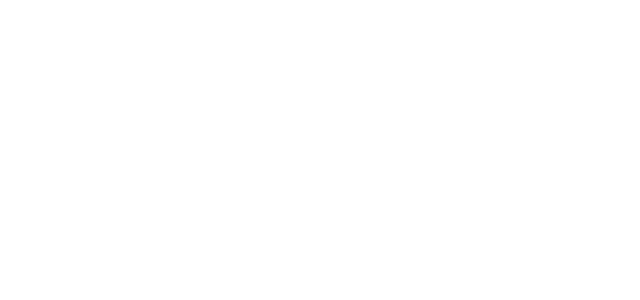
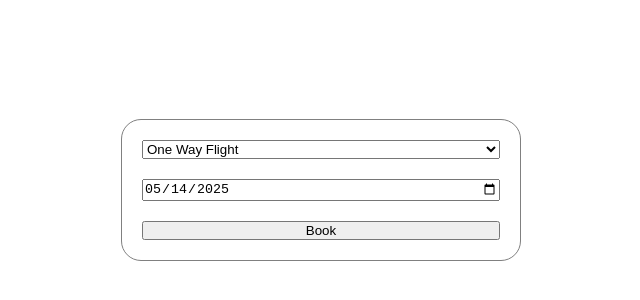
Before and after one commit to Sandeep96Shah/machineCoding, a React (Create React App) app: page /book-flight in a window 1280 px wide. Before the commit this address had no page. Shown: the part 210-510 px from the top of the page, without its empty margins (319-959 px from the left). Built offline with nearby package versions, Linux system fonts and the light colour scheme.

Commit message:
Book Flight (#29)

```diff
--- a/src/App.js
+++ b/src/App.js
@@ -29,6 +29,7 @@
 import GoogleSearch from "./components/GoogleSearch";
 import Accordian from "./components/Accordian";
 import ContactForm from "./components/ContactFrom";
+import BookFlight from "./components/BookFlight";
 
 function App() {
   return (
@@ -66,6 +67,7 @@
         <Route path="google-search" element={<GoogleSearch />} />
         <Route path="accordian" element={<Accordian />} />
         <Route path="contact-form" element={<ContactForm />} />
+        <Route path="book-flight" element={<BookFlight />} />
       </Routes>
 
     </div>
--- /dev/null
+++ b/src/components/BookFlight/bookFlight.css
@@ -0,0 +1,17 @@
+.book-flight-container {
+    height: 100vh;
+    width: 100vw;
+    display: flex;
+    align-items: center;
+    justify-content: center;
+}
+
+.book-flight-form-container {
+    width: 400px;
+    border: 1px solid grey;
+    border-radius: 20px;
+    display: flex;
+    flex-direction: column;
+    gap: 20px;
+    padding: 20px;
+}
--- /dev/null
+++ b/src/components/BookFlight/index.jsx
@@ -0,0 +1,66 @@
+import React, { useState } from "react";
+import './bookFlight.css';
+
+const formatDate = (date) => {
+  const year = date.getFullYear();
+  const month = (date.getMonth() + 1).toString().padStart(2, "0");
+  const day = date.getDate().toString().padStart(2, "0");
+  return [year, month, day].join("-");
+};
+
+const TOADY = formatDate(new Date());
+const DAY_IN_SECONDS = 24 * 60 * 60 * 1000;
+
+const BookFlight = () => {
+  const [oneWayFlight, setOneWayFlight] = useState(
+    formatDate(new Date(Date.now() + DAY_IN_SECONDS))
+  );
+  const [returnedFlight, setReturnedFlight] = useState(oneWayFlight);
+  const [flight, setFlight] = useState(1);
+
+  const handleOnFlightChange = (event) => setFlight(event.target.value);
+
+  const handleOnSubmit = (event) => {
+    event.preventDefault();
+    if (flight === '1') {
+      alert(
+        `You have booked a one-way flight on ${oneWayFlight}`,
+      );
+      return;
+    }
+
+    alert(
+      `You have booked a return flight, departing on ${oneWayFlight} and returning on ${returnedFlight}`,
+    );
+  };
+  return (
+    <div className="book-flight-container">
+      <form onSubmit={handleOnSubmit} className="book-flight-form-container">
+        <select onChange={handleOnFlightChange}>
+          <option value="1">One Way Flight</option>
+          <option value="2">One Way Flight</option>
+        </select>
+        <input
+          type="date"
+          value={oneWayFlight}
+          onChange={(event) => setOneWayFlight(event.target.value)}
+          min={TOADY}
+          aria-label="Departure Date"
+        />
+
+        {flight === "2" ? (
+          <input
+            type="date"
+            value={returnedFlight}
+            onChange={(event) => setReturnedFlight(event.target.value)}
+            min={oneWayFlight}
+            aria-label="Returned Date"
+          />
+        ) : null}
+        <button type="submit">Book</button>
+      </form>
+    </div>
+  );
+};
+
+export default BookFlight;
--- a/src/components/Home/index.js
+++ b/src/components/Home/index.js
@@ -52,6 +52,7 @@
       <button onClick={() => handlenavigate("google-search")}>Google Search</button>
       <button onClick={() => handlenavigate("accordian")}>Accordian</button>
       <button onClick={() => handlenavigate("contact-form")}>Contact Form</button>
+      <button onClick={() => handlenavigate("book-flight")}>Book Flight</button>
     </div>
   );
 };
```
